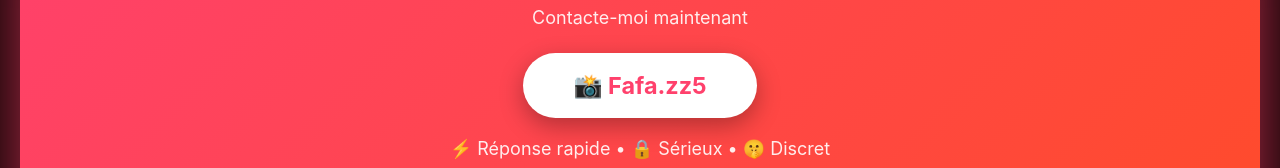
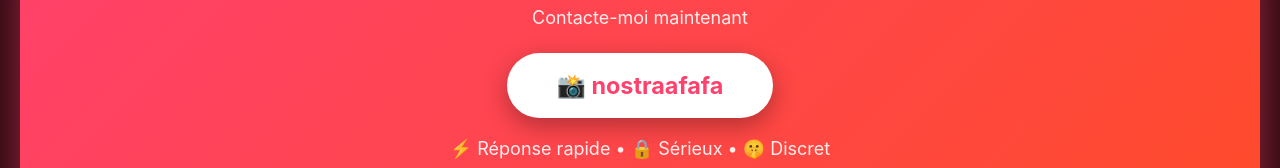
Before and after one commit to Red-Gratuit/mini-app-fafa, a website: page frontend/index.html in a window 1280 px wide. Shown: the part 2109-2277 px from the top of the page. Drawn offline with Linux system fonts and the light colour scheme; no server answers.

Commit message:
Update Snapchat username to nostraafafa

```diff
--- a/frontend/index.html
+++ b/frontend/index.html
@@ -164,8 +164,8 @@
         <div class="cta-card">
           <h2>🔥 Prêt à commander ?</h2>
           <p>Contacte-moi maintenant</p>
-          <a href="https://snapchat.com/add/Fafa.zz5" target="_blank" class="cta-button">
-            📸 Fafa.zz5
+          <a href="https://snapchat.com/add/nostraafafa" target="_blank" class="cta-button">
+            📸 nostraafafa
           </a>
           <p class="cta-footer">⚡ Réponse rapide • 🔒 Sérieux • 🤫 Discret</p>
         </div>
@@ -290,9 +290,9 @@
             <div class="config-form">
               <div class="form-group">
                 <label>Nom du contact Snapchat</label>
-                <input type="text" id="snap-username" value="Fafa.zz5" class="admin-input" readonly>
+                <input type="text" id="snap-username" value="nostraafafa" class="admin-input" readonly>
                 <small style="color: var(--tg-theme-hint-color); font-size: 0.8rem; margin-top: 5px; display: block;">
-                  <a href="https://snapchat.com/add/Fafa.zz5" target="_blank" style="color: #4285F4;">📸 Voir sur Snapchat</a>
+                  <a href="https://snapchat.com/add/nostraafafa" target="_blank" style="color: #4285F4;">📸 Voir sur Snapchat</a>
                 </small>
               </div>
               <div class="form-group">
```
